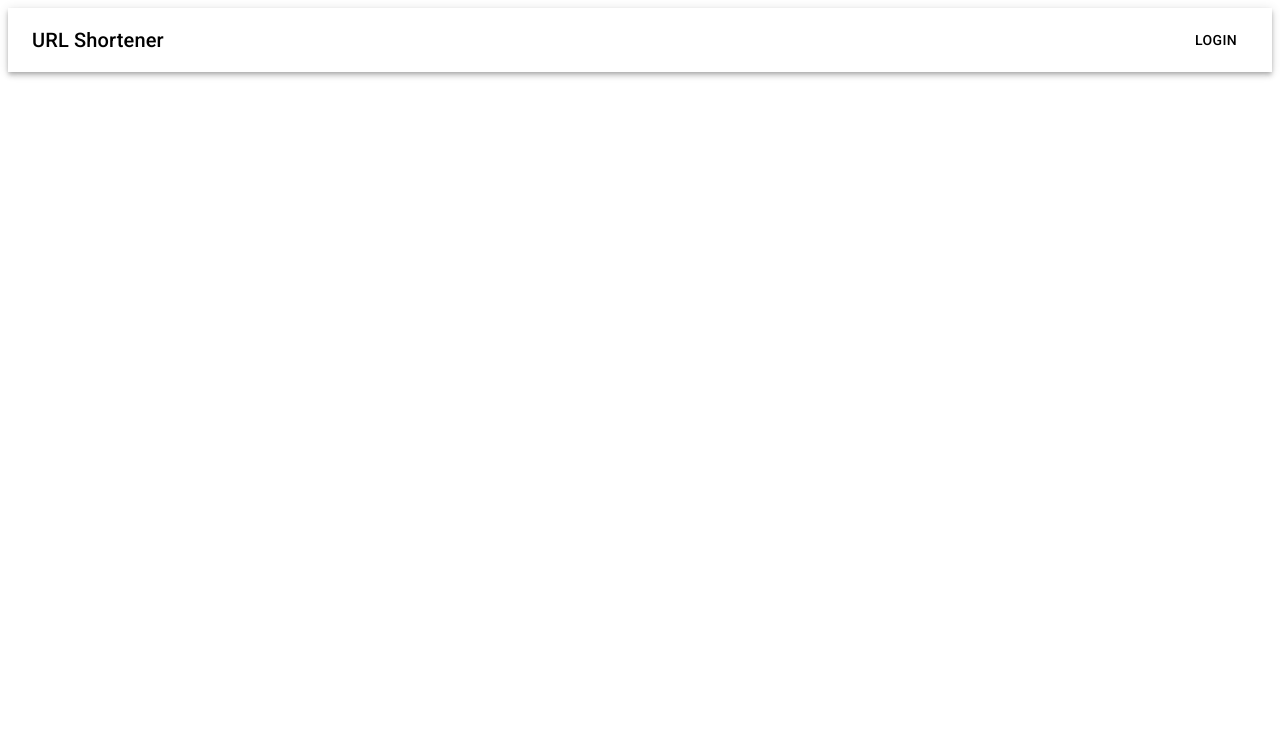
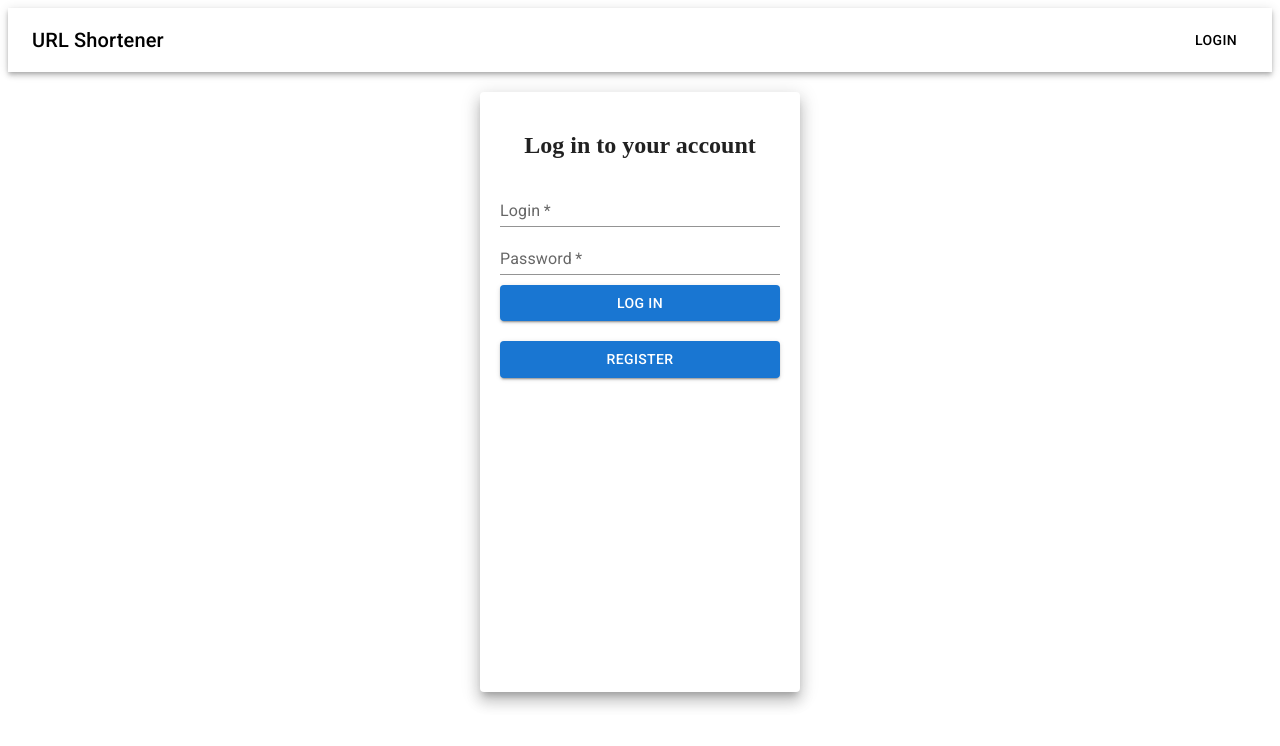
Before and after one commit to chmilkka/UrlShortener, a React (Create React App) app in the folder UrlShortener.Client/url-shortener-ui/: page / in a window 1280 px wide. Shown: the top 746 px of the page. Built offline with nearby package versions, Linux system fonts and the light colour scheme.

Commit message:
added login page

```diff
--- a/UrlShortener.Client/url-shortener-ui/src/App.jsx
+++ b/UrlShortener.Client/url-shortener-ui/src/App.jsx
@@ -2,6 +2,7 @@ import { BrowserRouter } from "react-router-dom";
 import { observer } from "mobx-react-lite";
 import React from "react";
 import Header from "./components/Header";
+import LoginPage from "./pages/LoginPage";
 
 function App() {
 
@@ -10,6 +11,7 @@ function App() {
     <BrowserRouter>
       <React.StrictMode>
         <Header></Header>
+        <LoginPage></LoginPage>
       </React.StrictMode>
     </BrowserRouter>
   );
--- /dev/null
+++ b/UrlShortener.Client/url-shortener-ui/src/components/forms/LoginForm.jsx
@@ -0,0 +1,52 @@
+
+import React from 'react';
+import {  Button, Grid, Paper, TextField } from '@mui/material';
+
+const LoginForm=()=>{
+
+    const paperStyle={padding :20,height:'70vh',width:280, margin:"20px auto"}
+    const btnstyle={margin:'10px 0'}
+    return(
+        <Grid>
+            <Paper elevation={10} style={paperStyle}>
+                <Grid align='center'>
+                    <h2>Log in to your account</h2>
+                </Grid>
+                <TextField
+                variant='standard'
+                label='Login'
+                placeholder='Enter your login'
+                fullWidth required
+                aria-required="true"
+                />
+               <TextField
+                variant='standard'
+                label='Password'
+                placeholder='Enter password'
+                type='password'
+                fullWidth required
+                aria-required="true"
+                />
+                <Button
+                type='submit'
+                color='primary'
+                variant="contained"
+                style={btnstyle}
+                fullWidth
+                >
+                    Log in</Button>
+                <Button
+                type='submit'
+                color='primary'
+                variant="contained"
+                style={btnstyle}
+                fullWidth
+                >
+                    Register
+                </Button>
+            </Paper>
+        </Grid>
+    )
+}
+
+export default LoginForm
--- /dev/null
+++ b/UrlShortener.Client/url-shortener-ui/src/pages/LoginPage.jsx
@@ -0,0 +1,11 @@
+import LoginForm from "../components/forms/LoginForm";
+
+
+const LoginPage = () => {
+    return (
+        <div>
+            <LoginForm/>
+        </div>
+    );
+};
+export default LoginPage;
```
